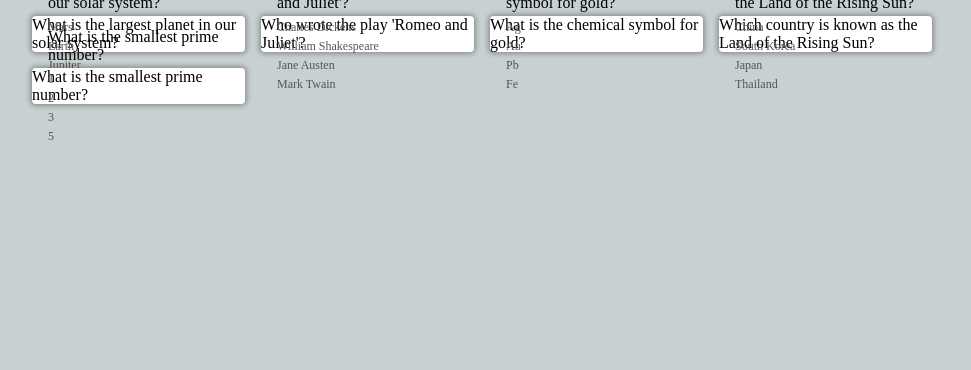
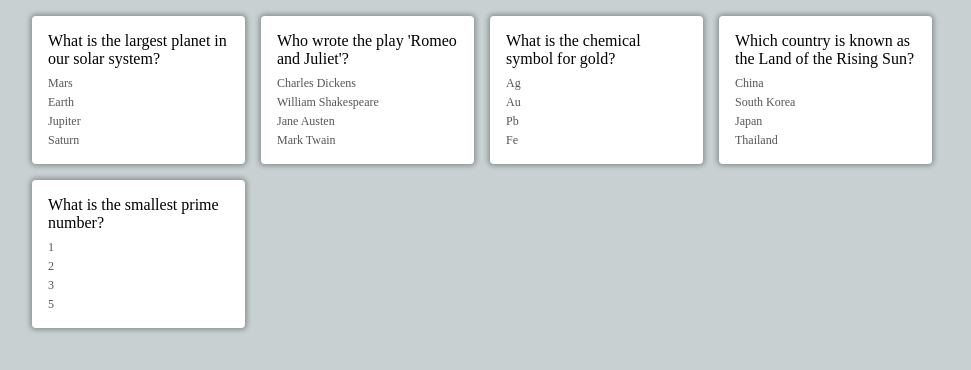
Before and after one commit to swapnildubey29/FLASHCARD-APP, a React (Vite) app: page / in a window 1280 px wide. Shown: the top 370 px of the page, without its empty margins (0-971 px from the left). Built offline with nearby package versions, Linux system fonts and the light colour scheme; no server answers.

Commit message:
Flashcard Style

```diff
--- a/src/Flashcard.jsx
+++ b/src/Flashcard.jsx
@@ -1,24 +1,39 @@
-import React, {useState} from 'react'
+import React, { useState, useEffect, useRef } from 'react'
 
-export default function Flashcard({flashcard}) {
-  const [flip, setflip] = useState(false)
+export default function Flashcard({ flashcard }) {
+  const [flip, setFlip] = useState(false)
+  const [height, setHeight] = useState('initial')
 
+  const frontEl = useRef()
+  const backEl = useRef()
+
+  function setMaxHeight() {
+    const frontHeight = frontEl.current.getBoundingClientRect().height
+    const backHeight = backEl.current.getBoundingClientRect().height
+    setHeight(Math.max(frontHeight, backHeight, 100))
+  }
+
+  useEffect(setMaxHeight, [flashcard.question, flashcard.answer, flashcard.options])
+  useEffect(() => {
+    window.addEventListener('resize', setMaxHeight)
+    return () => window.removeEventListener('resize', setMaxHeight)
+  }, [])
 
   return (
     <div
-     className={`card ${flip ? 'flip' : ''}`}
-     onClick={() => setflip(!flip)}
-     >
-      <div className='front'>
+      className={`card ${flip ? 'flip' : ''}`}
+      style={{ height: height }}
+      onClick={() => setFlip(!flip)}
+    >
+      <div className="front" ref={frontEl}>
         {flashcard.question}
-        <div className='flashcard-options'>
+        <div className="flashcard-options">
           {flashcard.options.map(option => {
-            return <div className='flashcard-option'> {option} </div>
+            return <div className="flashcard-option" key={option}>{option}</div>
           })}
         </div>
       </div>
-      <div className='back'>{flashcard.answer}</div>
-      {flip ? flashcard.answer : flashcard.question}
+      <div className="back" ref={backEl}>{flashcard.answer}</div>
     </div>
   )
 }
```
